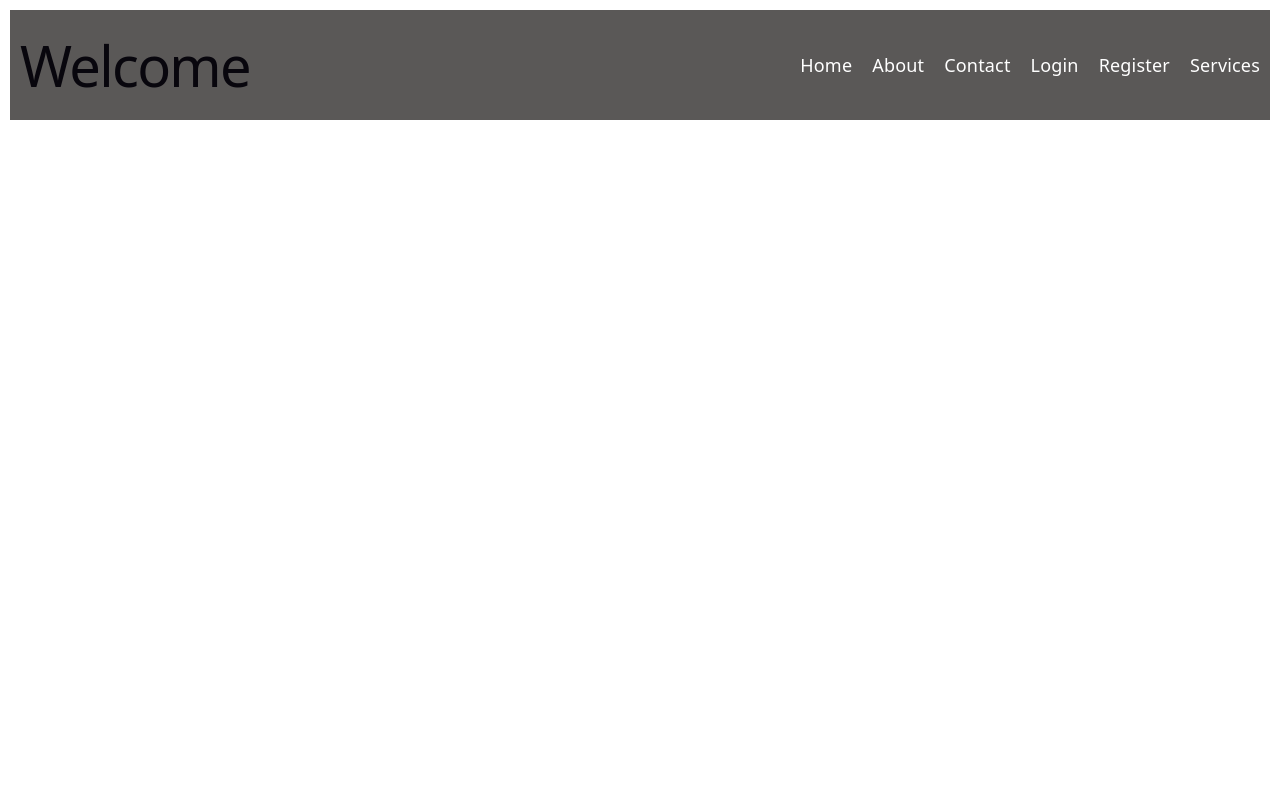
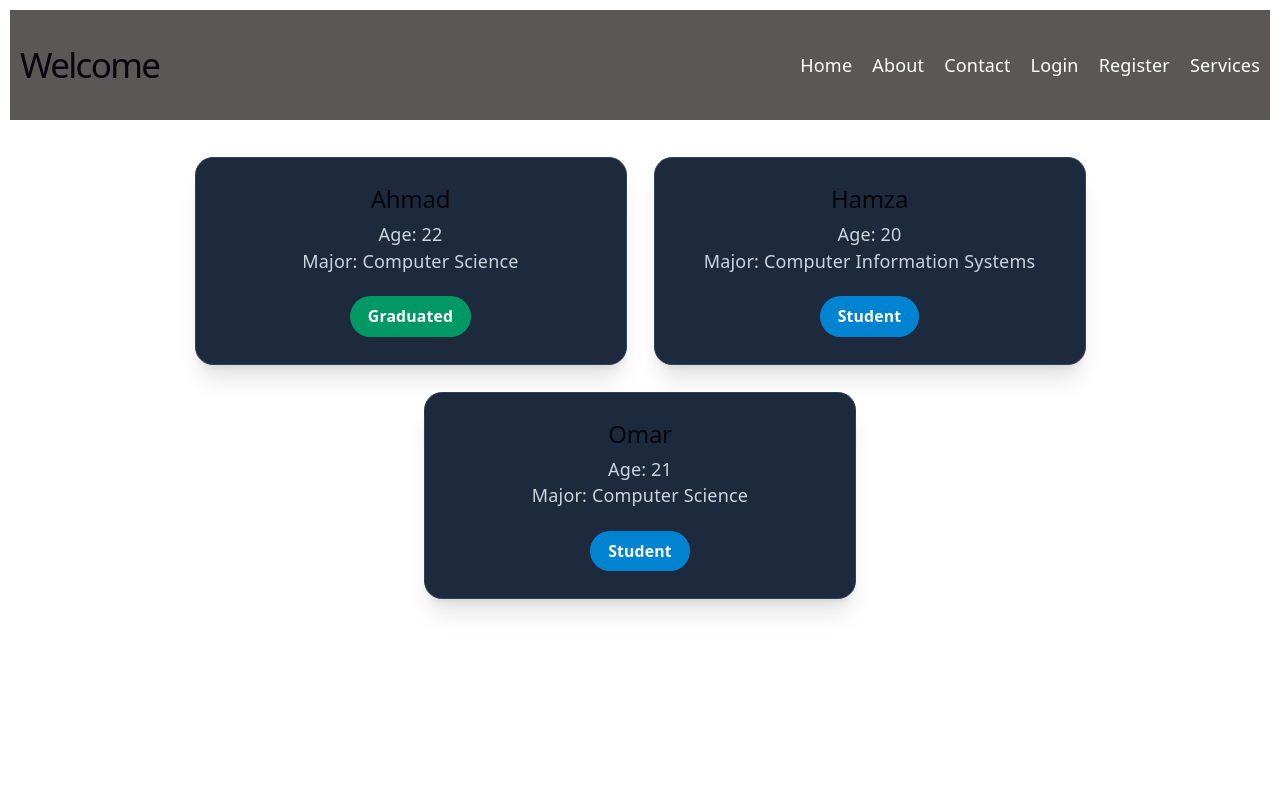
Before and after one commit to Hamzakurd/React6, a React (Vite) app in the folder react/: page / in a window 1280 px wide. Shown: the top 800 px of the page. Built offline with nearby package versions, Linux system fonts and the light colour scheme.

Commit message:
create  new navbar and new design

```diff
--- a/react/package.json
+++ b/react/package.json
@@ -10,8 +10,10 @@
     "preview": "vite preview"
   },
   "dependencies": {
+    "@tailwindcss/vite": "^4.3.3",
     "react": "^19.2.8",
-    "react-dom": "^19.2.8"
+    "react-dom": "^19.2.8",
+    "tailwindcss": "^4.3.3"
   },
   "devDependencies": {
     "@eslint/js": "^10.0.1",
--- a/react/src/App.jsx
+++ b/react/src/App.jsx
@@ -1,11 +1,44 @@
+import Footer from "./assets/Components/Layout/Footer";
+import Greeting from "./assets/Components/Layout/Greeting";
+import Header from "./assets/Components/Layout/Header";
+import Student from "./assets/Components/Layout/Student";
 import Home from "./assets/Pages/Home";
 
+
 function App() {
-  //js
-  return(
+  return (
+    <>
+      <Header />
 
-    <Home/>
-     );
+      <div className="min-h-[100vh] p-6">
+
+
+        <div className="flex flex-wrap justify-center gap-6">
+          <Student
+            name="Ahmad"
+            age={22}
+            major="Computer Science"
+            graduated={true}
+          />
+
+          <Student
+            name="Hamza"
+            age={20}
+            major="Computer Information Systems"
+            graduated={false}
+          />
+
+          <Student
+            name="Omar"
+            age={21}
+            graduated={false}
+          />
+        </div>
+      </div>
+
+      <Footer />
+    </>
+  );
 }
 
 export default App;
--- /dev/null
+++ b/react/src/assets/Components/Layout/Greeting.jsx
@@ -0,0 +1,6 @@
+import "./header.css"
+export default function Greeting({name}){
+    return(
+        <h1>Hello,{name}</h1>
+    );
+}
--- /dev/null
+++ b/react/src/assets/Components/Layout/Student.jsx
@@ -0,0 +1,31 @@
+
+export default function Student({
+  name,
+  age,
+  major = "Computer Science",
+  graduated = false,
+}) {
+  return (
+    <div className="w-full max-w-sm rounded-2xl bg-slate-800 p-6 shadow-xl border border-slate-700">
+      <h2 className="text-2xl font-bold text-white">
+        {name}
+      </h2>
+
+      <p className="mt-3 text-slate-300">
+        Age: {age}
+      </p>
+
+      <p className="mt-2 text-slate-300">
+        Major: {major}
+      </p>
+
+      <span
+        className={`inline-block mt-5 rounded-full px-4 py-2 text-sm font-semibold text-white ${
+          graduated ? "bg-emerald-600" : "bg-sky-600"
+        }`}
+      >
+        {graduated ? "Graduated" : "Student"}
+      </span>
+    </div>
+  );
+}
--- a/react/src/assets/Components/Layout/header.css
+++ b/react/src/assets/Components/Layout/header.css
@@ -7,6 +7,7 @@
   margin: 10px;
   align-items: center;
   max-width: 100%;
+
 }
 
 .nav-Links {
@@ -26,6 +27,7 @@
 h1 {
   width: 100px;
   height: fit-content;
+    font-size: 35px;
 }
 .footer{
   flex-direction: row;
--- a/react/src/assets/Pages/Home.jsx
+++ b/react/src/assets/Pages/Home.jsx
@@ -1,14 +1,14 @@
 
 import Header from "../Components/Layout/Header";
 import Footer from "../Components/Layout/Footer";
+import Greeting from "../Components/Layout/Greeting";
 import "./style.css"
 export default function Home() {
   return (
     <>
       <Header />
-      <main className="main-section">
+      <main className="main-section"></main>
 
-      </main>
       <Footer />
     </>
   );
--- a/react/src/index.css
+++ b/react/src/index.css
@@ -1,3 +1,5 @@
+@import "tailwindcss";
+
 :root {
   --text: #6b6375;
   --text-h: #08060d;
@@ -11,8 +13,8 @@
   --shadow:
     rgba(0, 0, 0, 0.1) 0 10px 15px -3px, rgba(0, 0, 0, 0.05) 0 4px 6px -2px;
 
-  --sans: system-ui, 'Segoe UI', Roboto, sans-serif;
-  --heading: system-ui, 'Segoe UI', Roboto, sans-serif;
+  --sans: system-ui, "Segoe UI", Roboto, sans-serif;
+  --heading: system-ui, "Segoe UI", Roboto, sans-serif;
   --mono: ui-monospace, Consolas, monospace;
 
   font: 18px/145% var(--sans);
@@ -55,7 +57,6 @@ body {
 }
 
 #root {
-
   max-width: 100%;
   margin: 0 auto;
   text-align: center;
--- a/react/vite.config.js
+++ b/react/vite.config.js
@@ -1,7 +1,9 @@
+
 import react from '@vitejs/plugin-react'
 import { defineConfig } from 'vite'
+import tailwindcss from '@tailwindcss/vite'
 
 // https://vite.dev/config/
 export default defineConfig({
-  plugins: [react()],
+  plugins: [react(), tailwindcss()],
 })
```
Also changed, not shown: 1 other file (tests, documents, lock files or other folders).
